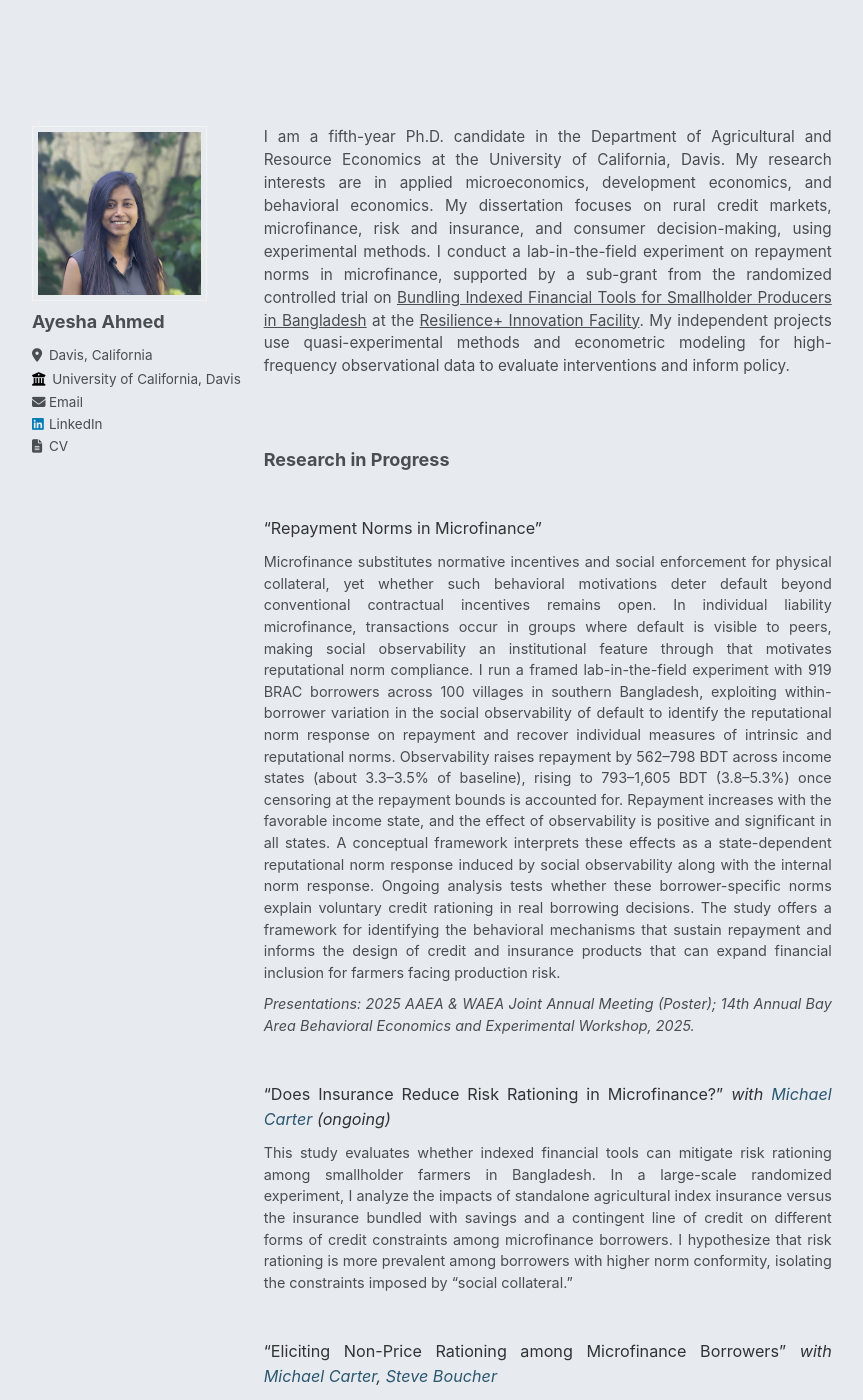
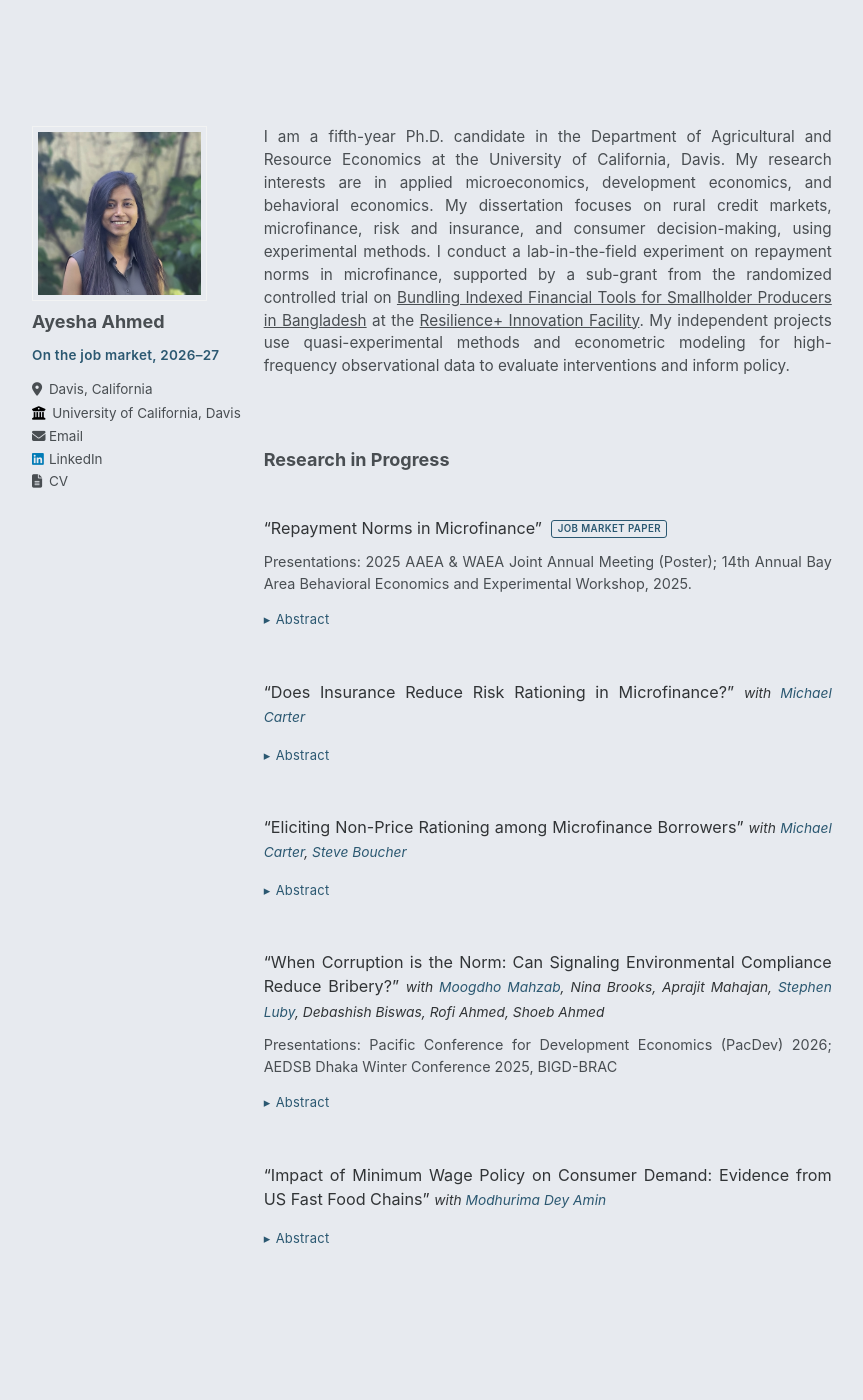
Before and after one commit to ahmed-ayesha/ahmed-ayesha.github.io, a Jekyll site: the page built from _pages/about.md, in a window 1280 px wide and 1400 px high. Shown: the whole window, without its empty margins (205-1068 px from the left). Built offline with Jekyll 4.4.1, drawn with Linux system fonts in a browser that asks for light colours; some of the changed text lies outside the part shown.

Commit message:
Collapsible abstracts, outlined JMP badge, job-market status line, smaller author line

```diff
--- a/_config.yml
+++ b/_config.yml
@@ -23,6 +23,7 @@ author:
   # Biographic information
   avatar           : "aa.jpeg"
   name             : "Ayesha Ahmed"
+  jobmarket        : "On the job market, 2026–27"
   pronouns         : # example: "she/her"
   # bio              : "PhD Candidate in Agricultural and Resource Economics at UC Davis. Applied microeconomist studying rural credit markets and consumer decision-making through experimental methods."
   location         : "Davis, California"
--- a/_includes/author-profile.html
+++ b/_includes/author-profile.html
@@ -16,6 +16,7 @@
 
   <div class="author__content">
     <h3 class="author__name">{{ author.name }}</h3>
+    {% if author.jobmarket %}<p class="author__jobmarket">{{ author.jobmarket }}</p>{% endif %}
     {% if author.pronouns %}<p class="author__pronouns">{{ author.pronouns }}</p>{% endif %}
     {% if author.bio %}<p class="author__bio">{{ author.bio }}</p>{% endif %}
   </div>
--- a/_pages/about.md
+++ b/_pages/about.md
@@ -23,55 +23,79 @@ My dissertation focuses on rural credit markets, microfinance, risk and insuranc
 ### Research in Progress
 <br>
 
-"Repayment Norms in Microfinance"
+"Repayment Norms in Microfinance" <span class="jmp-badge">Job Market Paper</span>
 {: .research-title}
 
-Microfinance substitutes normative incentives and social enforcement for physical collateral, yet whether such behavioral motivations deter default beyond conventional contractual incentives remains open. In individual liability microfinance, transactions occur in groups where default is visible to peers, making social observability an institutional feature through that motivates reputational norm compliance.
+Presentations: 2025 AAEA & WAEA Joint Annual Meeting (Poster); 14th Annual Bay Area Behavioral Economics and Experimental Workshop, 2025.
+{: .research-desc}
+{% comment %}[(Poster)](https://ageconsearch.umn.edu/record/360823?ln=en&v=pdf){% endcomment %}
+
+<details class="abstract" markdown="1">
+<summary>Abstract</summary>
+
+Microfinance substitutes normative incentives and social enforcement for physical collateral, yet whether such behavioral motivations deter default beyond conventional contractual incentives remains open. In individual liability microfinance, transactions occur in groups where default is visible to peers, making social observability an institutional feature that motivates reputational norm compliance.
 I run a framed lab-in-the-field experiment with 919 BRAC borrowers across 100 villages in southern Bangladesh, exploiting within-borrower variation in the social observability of default to identify the reputational norm response on repayment and recover individual measures of intrinsic and reputational norms. Observability raises repayment by 562–798 BDT across income states (about 3.3–3.5% of baseline), rising to 793–1,605 BDT (3.8–5.3%) once censoring at the repayment bounds is accounted for. Repayment increases with the favorable income state, and the effect of observability is positive and significant in all states.
 A conceptual framework interprets these effects as a state-dependent reputational norm response induced by social observability along with the internal norm response. Ongoing analysis tests whether these borrower-specific norms explain voluntary credit rationing in real borrowing decisions. The study offers a framework for identifying the behavioral mechanisms that sustain repayment and informs the design of credit and insurance products that can expand financial inclusion for farmers facing production risk.
 {: .research-desc}
 
+</details>
 
-*Presentations: 2025 AAEA & WAEA Joint Annual Meeting (Poster); 14th Annual Bay Area Behavioral Economics and Experimental Workshop, 2025.*
-{: .research-desc}
-{% comment %}[(Poster)](https://ageconsearch.umn.edu/record/360823?ln=en&v=pdf){% endcomment %}
 
 <br>
 
-"Does Insurance Reduce Risk Rationing in Microfinance?" *with [Michael Carter](https://are.ucdavis.edu/people/faculty/michael-carter/) (ongoing)*
+"Does Insurance Reduce Risk Rationing in Microfinance?" *with [Michael Carter](https://are.ucdavis.edu/people/faculty/michael-carter/)*
 {: .research-title}
+
+<details class="abstract" markdown="1">
+<summary>Abstract</summary>
 
 This study evaluates whether indexed financial tools can mitigate risk rationing among smallholder farmers in Bangladesh. In a large-scale randomized experiment, I analyze the impacts of standalone agricultural index insurance versus the insurance bundled with savings and a contingent line of credit on different forms of credit constraints among microfinance borrowers. I hypothesize that risk rationing is more prevalent among borrowers with higher norm conformity, isolating the constraints imposed by "social collateral."
 {: .research-desc}
+
+</details>
 
 <br>
 
 "Eliciting Non-Price Rationing among Microfinance Borrowers" *with [Michael Carter](https://are.ucdavis.edu/people/faculty/michael-carter/), [Steve Boucher](https://are.ucdavis.edu/people/faculty/steve-boucher/)*
 {: .research-title}
 
+<details class="abstract" markdown="1">
+<summary>Abstract</summary>
+
 This study explores the prevalence of non-price credit rationing. Adapting the Direct Elicitation Method (DEM) for the microfinance context in Bangladesh, I categorize borrowers into quantity-, price-, and risk-rationed groups.
 {: .research-desc}
+
+</details>
 
 <br>
 
 "When Corruption is the Norm: Can Signaling Environmental Compliance Reduce Bribery?" *with [Moogdho Mahzab](https://sites.google.com/virginia.edu/moogdhomahzab/home), Nina Brooks, Aprajit Mahajan, [Stephen Luby](https://profiles.stanford.edu/stephen-luby), Debashish Biswas, Rofi Ahmed, Shoeb Ahmed*
+{: .research-title}
 
-{: .research-title}
+Presentations: Pacific Conference for Development Economics (PacDev) 2026; AEDSB Dhaka Winter Conference 2025, BIGD-BRAC
+{: .research-desc}
+
+<details class="abstract" markdown="1">
+<summary>Abstract</summary>
 
 {% comment %} This study investigates whether signaling regulatory compliance can reduce illicit payments in the structurally informal brick-kiln industry of Bangladesh. Using an instrumental-variables approach, we estimate the causal effect of displaying environmental compliance banners on bribes and compliance-related payments to local bureaucrats. Contrary to concerns that signaling might increase extortion, we find that compliance signaling reduces illicit costs. {% endcomment %}
 Firms in developing countries often operate in structurally informal environments where illicit payments are embedded in the cost of doing business. Using primary data from the brick kiln industry in Bangladesh, this paper studies whether credible signaling of regulatory compliance, beyond compliance itself, can reduce illicit payments. We exploit variation in banner display induced by randomized assignment to a broader environmental technology intervention to identify the causal effect of compliance signaling. Using variation in environmental intervention as an instrument, we estimate the local average treatment effect of banner display on illicit payments per 1,000 bricks. While standard models predict that compliance signaling could increase rent extraction if officials perceive compliant kilns as more profitable, or reduce it if officials value regulatory compliance more, the findings support the latter. Each additional week of banner display reduces bribe payments by 18.6% and compliance costs by 5.4%, and in a firing season, banner receipt reduces bribe payments by 19.3% and compliance costs by 5.2%. The results suggest that credible compliance signals reshape firm-bureaucrat interactions by limiting discretionary rent extraction in weak institutional settings.
 {: .research-desc}
 
-*Presentations: Pacific Conference for Development Economics (PacDev) 2026; AEDSB Dhaka Winter Conference 2025, BIGD-BRAC.*
-{: .research-desc}
+</details>
 
 <br>
 
 "Impact of Minimum Wage Policy on Consumer Demand: Evidence from US Fast Food Chains" *with [Modhurima Dey Amin](https://www.depts.ttu.edu/aaec/research/Faculty-Research-Expertise-and-Scholarship/Modhurima-Dey-Amin-PhD.php)*
 {: .research-title}
 
+<details class="abstract" markdown="1">
+<summary>Abstract</summary>
+
 This study uses a difference-in-differences design to estimate how fast-food minimum wage legislation affects store-level sales and customer traffic. Drawing on the policy's selective coverage, we compare affected large chains against unaffected competitors using a high-frequency panel of 680,000+ observations, with data processing and analysis implemented in Python.
 {: .research-desc}
+
+</details>
 
 
 {% comment %}
--- a/_sass/_page.scss
+++ b/_sass/_page.scss
@@ -82,11 +82,68 @@
   /* Research-in-Progress project titles (+ author line) — slightly darker */
   p.research-title {
     color: $darker-gray;
+
+    /* author line ("with …") — same font, slightly smaller than the title */
+    em {
+      font-size: 0.85em;
+    }
   }
 
   /* intro bio paragraphs — between .research-desc (.8em) and normal (.9em) */
   p.intro-bio {
     font-size: .85em;
+  }
+
+  /* "Job Market Paper" badge on the featured research title */
+  .jmp-badge {
+    display: inline-block;
+    margin-left: 0.5em;
+    padding: 0.14em 0.55em;
+    font-family: $sans-serif;
+    font-size: 0.6em;
+    font-weight: 600;
+    letter-spacing: 0.04em;
+    line-height: 1.4;
+    text-transform: uppercase;
+    color: $link-color;
+    background: transparent;
+    border: 1px solid $link-color;
+    border-radius: 3px;
+    vertical-align: middle;
+    white-space: nowrap;
+  }
+
+  /* Collapsible abstracts: "Show abstract" toggle under each title */
+  details.abstract {
+    margin: 0 0 0.7em;
+
+    > summary {
+      display: inline-block;
+      list-style: none;               // hide default disclosure triangle
+      cursor: pointer;
+      font-family: $sans-serif;
+      font-size: 0.72em;
+      letter-spacing: 0.02em;
+      color: $link-color;
+      user-select: none;
+
+      &::-webkit-details-marker { display: none; }   // Safari
+
+      &::before {
+        content: "\25B8";             // ▸
+        display: inline-block;
+        margin-right: 0.4em;
+        transition: transform 0.15s ease;
+      }
+
+      &:hover { text-decoration: underline; }
+    }
+
+    &[open] > summary {
+      margin-bottom: 0.5em;
+
+      &::before { transform: rotate(90deg); }   // ▾ when expanded
+    }
   }
 
   /* paragraph indents */
--- a/_sass/_sidebar.scss
+++ b/_sass/_sidebar.scss
@@ -130,6 +130,20 @@
   }
 }
 
+.author__jobmarket {
+  margin: 0 0 8px;
+  font-family: $sans-serif;
+  font-size: 0.72em;
+  font-weight: 600;
+  letter-spacing: 0.02em;
+  color: $link-color;
+
+  @include breakpoint($large) {
+    margin-top: 6px;
+    margin-bottom: 14px;
+  }
+}
+
 .author__urls-wrapper {
   position: relative;
   display: block;
```
